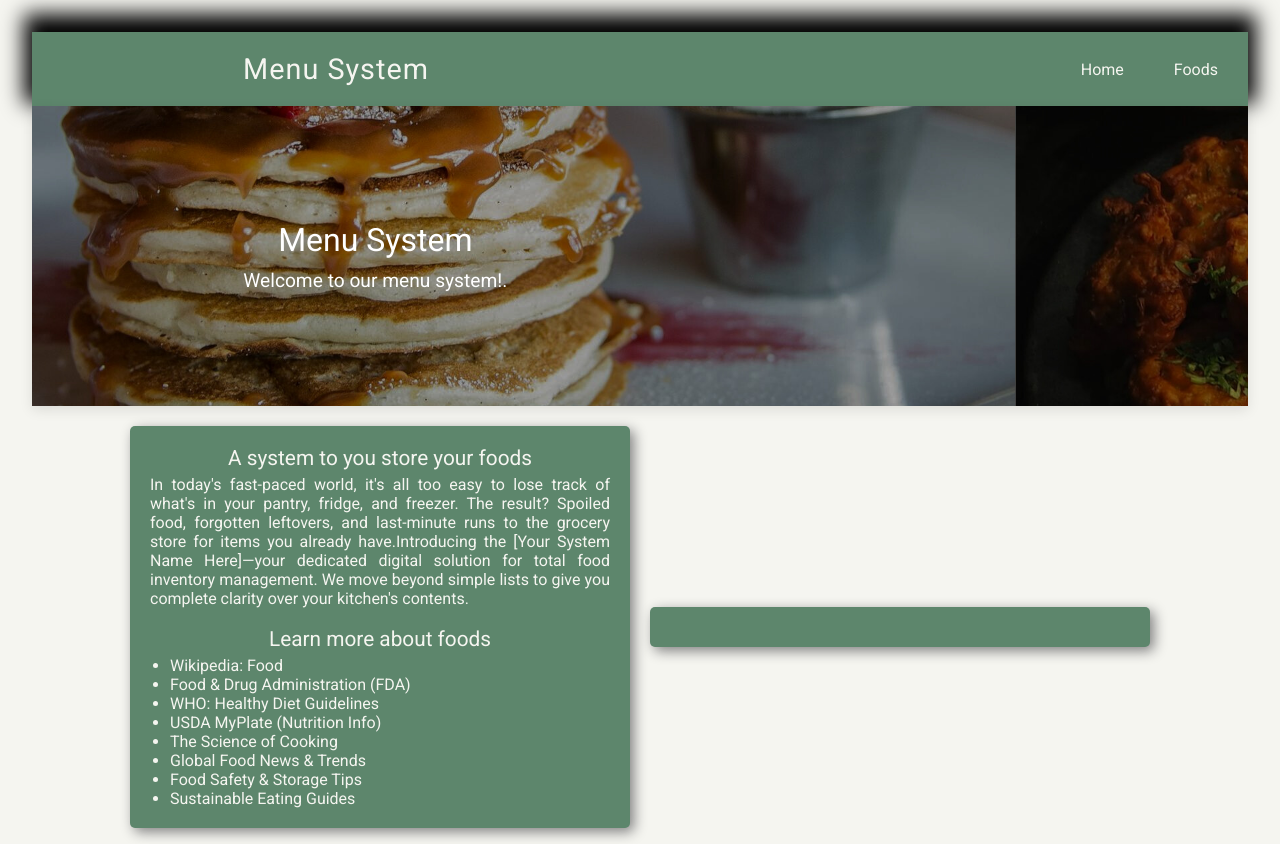
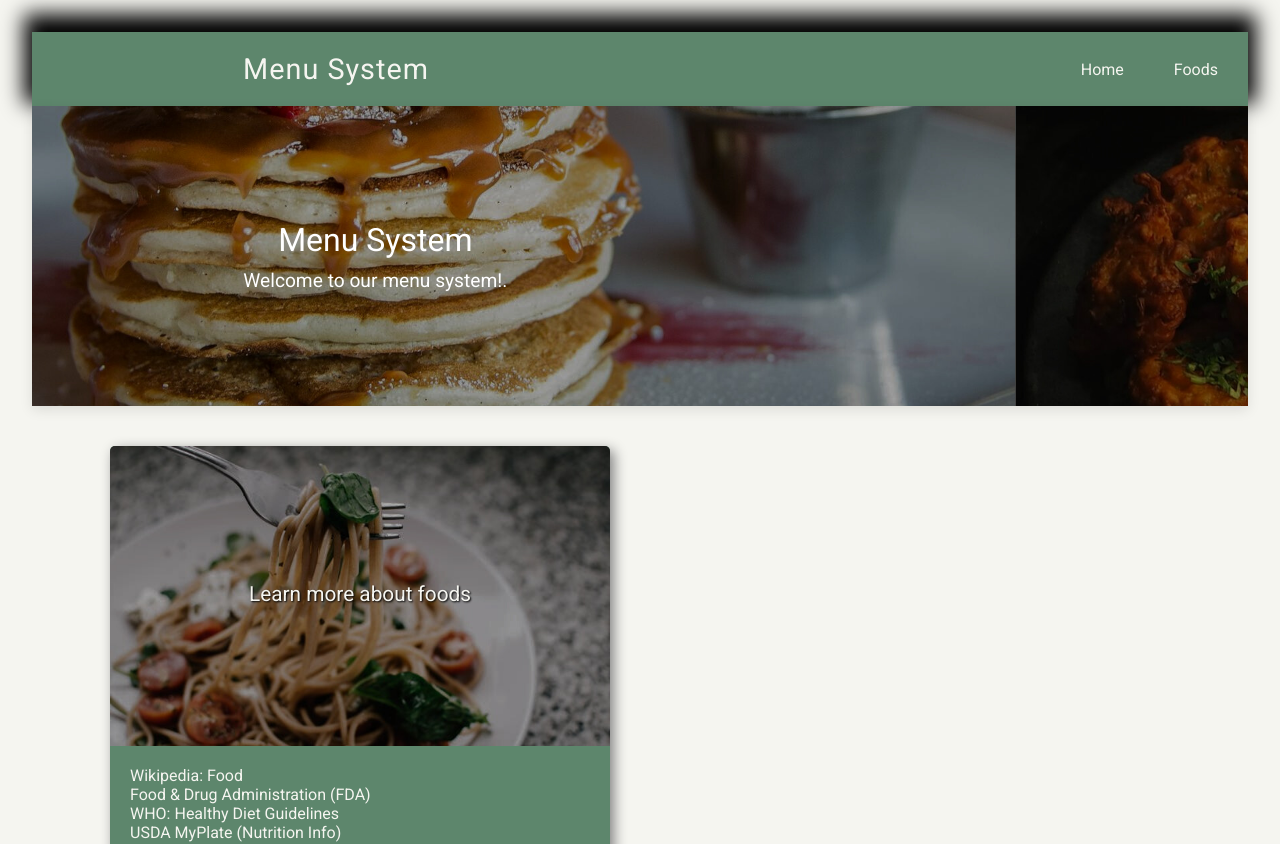
Before and after one commit to LougonVitor/menu-system, a React (Vite) app in the folder menu-frontend/: page /#/ in a window 1280 px wide. Shown: the top 844 px of the page. Built offline with nearby package versions, Linux system fonts and the light colour scheme.

Commit message:
feat: end of aside tag creation

```diff
--- a/menu-frontend/src/pages/Home/style.css
+++ b/menu-frontend/src/pages/Home/style.css
@@ -91,17 +91,33 @@
     justify-content: center;
 
     & aside {
-        width: 500px;
-        padding: 20px;
+        max-width: 500px;
+        width: 100%;
+        margin: 20px;
         text-align: center;
         border-radius: 5px;
         background-color: var(--primary-color);
         color: var(--quaternary-color);
         box-shadow: 4px 4px 13px rgb(128, 128, 128);
+        overflow: hidden;
+        transition: .2s;
 
-        & h1, h2 {
+        & .aside-background {
+            width: 100%;
+            height: 300px;
+            background-image: url(../../../assets/images/home-aside-background.jpg);
+            background-size: cover;
+            margin-bottom: 20px;
+
+            display: flex;
+            align-items: center;
+        }
+
+        & h1 {
             font-size: 1.3rem;
             padding-bottom: 5px;
+            margin: auto;
+            text-shadow: 1px 1px 2px black;
         }
 
         & p {
@@ -109,9 +125,12 @@
         }
 
         & ul {
-            padding-left: 20px;
+            margin: 0px 20px 20px 20px;
+
             & li {
                 text-align: left;
+                list-style: none;
+                transition: .3s;
 
                 & a {
                     text-decoration: none;
@@ -119,6 +138,16 @@
                 }
             }
         }
+    }
+
+    & aside:hover {
+        transform: scale(1.02, 1.02);
+    }
+
+    & li:hover {
+        text-decoration: underline;
+        transform: scale(1.01, 1.01);
+
     }
 }
 
@@ -139,3 +168,13 @@
         background-position: 0px -00%;
     }
 }
+
+@media (max-width: 800px) {
+    .content-container {
+        display: block;
+
+        & aside {
+            margin: auto;
+        }
+    }
+}
--- a/menu-frontend/src/pages/home/index.tsx
+++ b/menu-frontend/src/pages/home/index.tsx
@@ -1,4 +1,5 @@
 import './style.css'
+import asideBackground from '../../../assets/images/home-aside-background.jpg'
 
 export default function Home() {
     return(
@@ -22,14 +23,11 @@
 
             <section className='content-container'>
                 <aside>
-                    <h1>A system to you store your foods</h1>
-                    <p>
-                        In today's fast-paced world, it's all too easy to lose track of what's in your pantry, fridge, and freezer. The result? Spoiled food, forgotten leftovers, and last-minute runs to the grocery store for items you already have.Introducing the [Your System Name Here]—your dedicated digital solution for total food inventory management. We move beyond simple lists to give you complete clarity over your kitchen's contents.
-                    </p>
+                    <div className='aside-background'>
+                        <h1>Learn more about foods</h1>
+                    </div>
 
-                    <br />
 
-                    <h2>Learn more about foods</h2>
                     <nav>
                         <ul>
                             <li>
@@ -44,18 +42,6 @@
                             <li>
                                 <a href="https://www.myplate.gov/">USDA MyPlate (Nutrition Info)</a>
                             </li>
-                            <li>
-                                <a href="#">The Science of Cooking</a>
-                            </li>
-                            <li>
-                                <a href="#">Global Food News & Trends</a>
-                            </li>
-                            <li>
-                                <a href="#">Food Safety & Storage Tips</a>
-                            </li>
-                            <li>
-                                <a href="#">Sustainable Eating Guides</a>
-                            </li>
                         </ul>
                     </nav>
                 </aside>
```
Also changed, not shown: menu-frontend/assets/images/home-aside-background.jpg (added).
